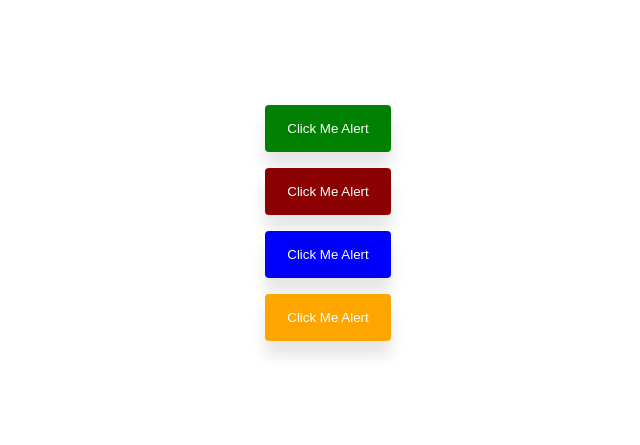
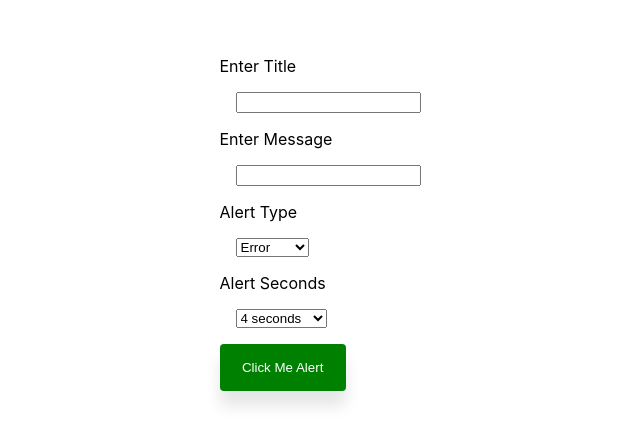
Before and after one commit to konyan/my-alert, a React (Create React App) app: page / in a window 1280 px wide. Shown: the part 169-614 px from the top of the page, without its empty margins (312-952 px from the left). Built offline with nearby package versions, Linux system fonts and the light colour scheme.

Commit message:
dynamic generate alert

```diff
--- a/src/App.css
+++ b/src/App.css
@@ -98,3 +98,12 @@
 .btn-info {
   background-color: blue;
 }
+
+.input {
+  display: flex;
+  margin: 1rem;
+}
+
+.select {
+  margin: 1rem;
+}
--- a/src/components/button/button.js
+++ b/src/components/button/button.js
@@ -1,33 +1,77 @@
-import { useContext } from 'react';
+import { useContext, useReducer, useState } from 'react';
 import { AlertContext } from '../alert/AlertProvider';
+
+const formReducer = (state, event) => {
+  return {
+    ...state,
+    [event.target.name]: event.target.value,
+  };
+};
 
 const Button = () => {
   const dispatch = useContext(AlertContext);
+  const [formData, setFormData] = useReducer(formReducer, {});
+
   console.log('CONTEXT', dispatch);
 
   const addAlert = (type) => {
+    console.log('FORM DATA', formData);
+
     dispatch({
       type: 'ADD_ALERT',
-      payload: {
-        title: 'TITLE',
-        message: 'Hello World',
-        type: type,
-        timeLimit: 10,
-      },
+      payload: { ...formData },
     });
   };
+
   return (
     <div>
-      <button onClick={(e) => addAlert('success')} className='btn btn-success'>
-        Click Me Alert
-      </button>
-      <button onClick={(e) => addAlert('error')} className='btn btn-error'>
-        Click Me Alert
-      </button>
-      <button onClick={(e) => addAlert('info')} className='btn btn-info'>
-        Click Me Alert
-      </button>
-      <button onClick={(e) => addAlert('warning')} className='btn btn-warning'>
+      <label htmlFor='title'>Enter Title</label>
+      <input
+        type='text'
+        value={formData.title || ''}
+        name='title'
+        className='input'
+        onChange={setFormData}
+      />
+      <label htmlFor='message'>Enter Message</label>
+      <input
+        type='text'
+        value={formData.message || ''}
+        name='message'
+        className='input'
+        onChange={setFormData}
+      />
+      <label htmlFor='type'>Alert Type</label>
+      <br />
+      <select
+        name='type'
+        id='type'
+        className='select'
+        value={formData.type || ''}
+        onChange={setFormData}
+      >
+        <option value='error'>Error</option>
+        <option value='info'>Info</option>
+        <option value='warning'>Warning</option>
+        <option value='success'>Success</option>
+      </select>
+      <br />
+      <label htmlFor='timeLimit'>Alert Seconds</label>
+      <br />
+      <select
+        name='timeLimit'
+        id='timeLimit'
+        className='select'
+        onChange={setFormData}
+        value={formData.timeLimit || ''}
+      >
+        <option value='4'>4 seconds</option>
+        <option value='5'>5 seconds</option>
+        <option value='6'>6 seconds</option>
+        <option value='8'>8 seconds</option>
+        <option value='10'>10 seconds</option>
+      </select>
+      <button onClick={(e) => addAlert()} className='btn btn-success'>
         Click Me Alert
       </button>
     </div>
```
